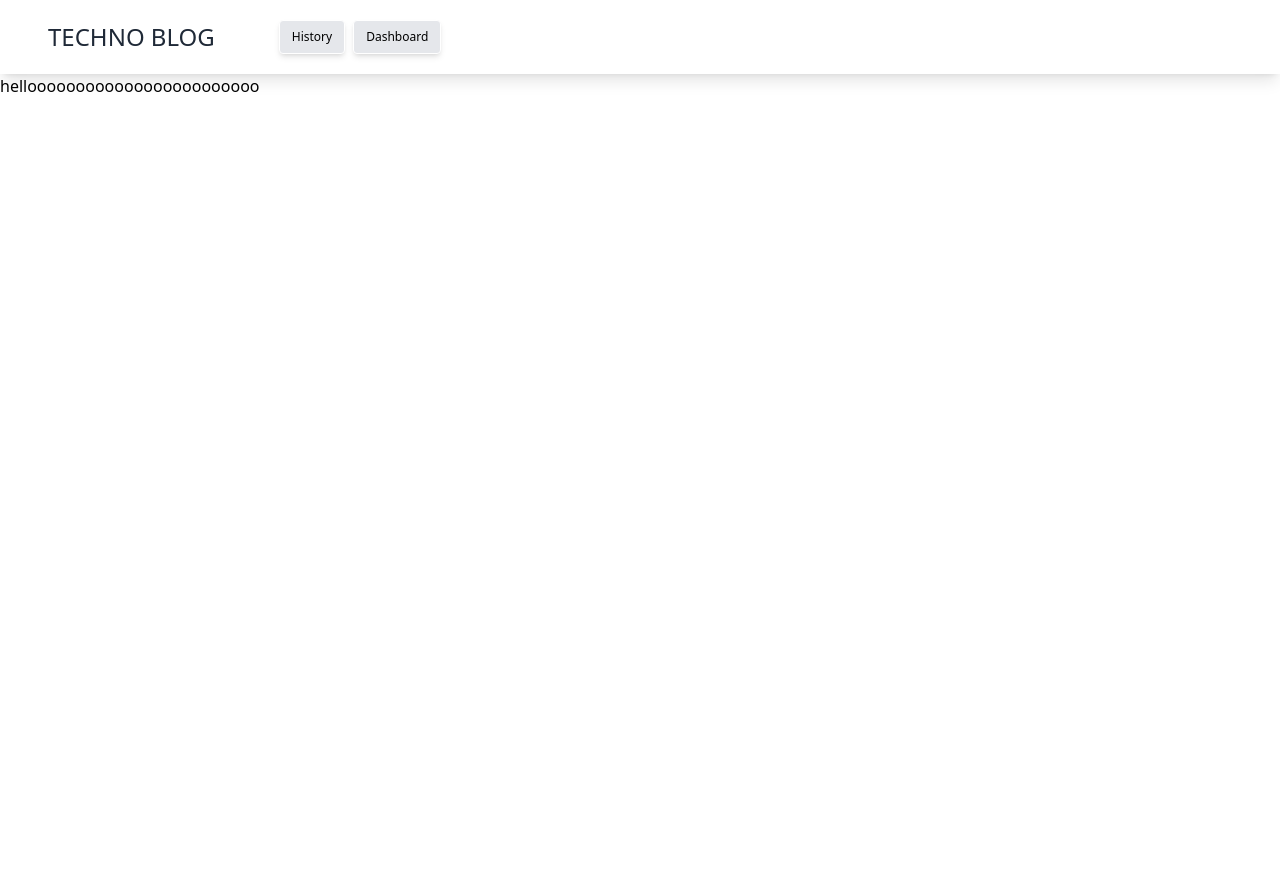
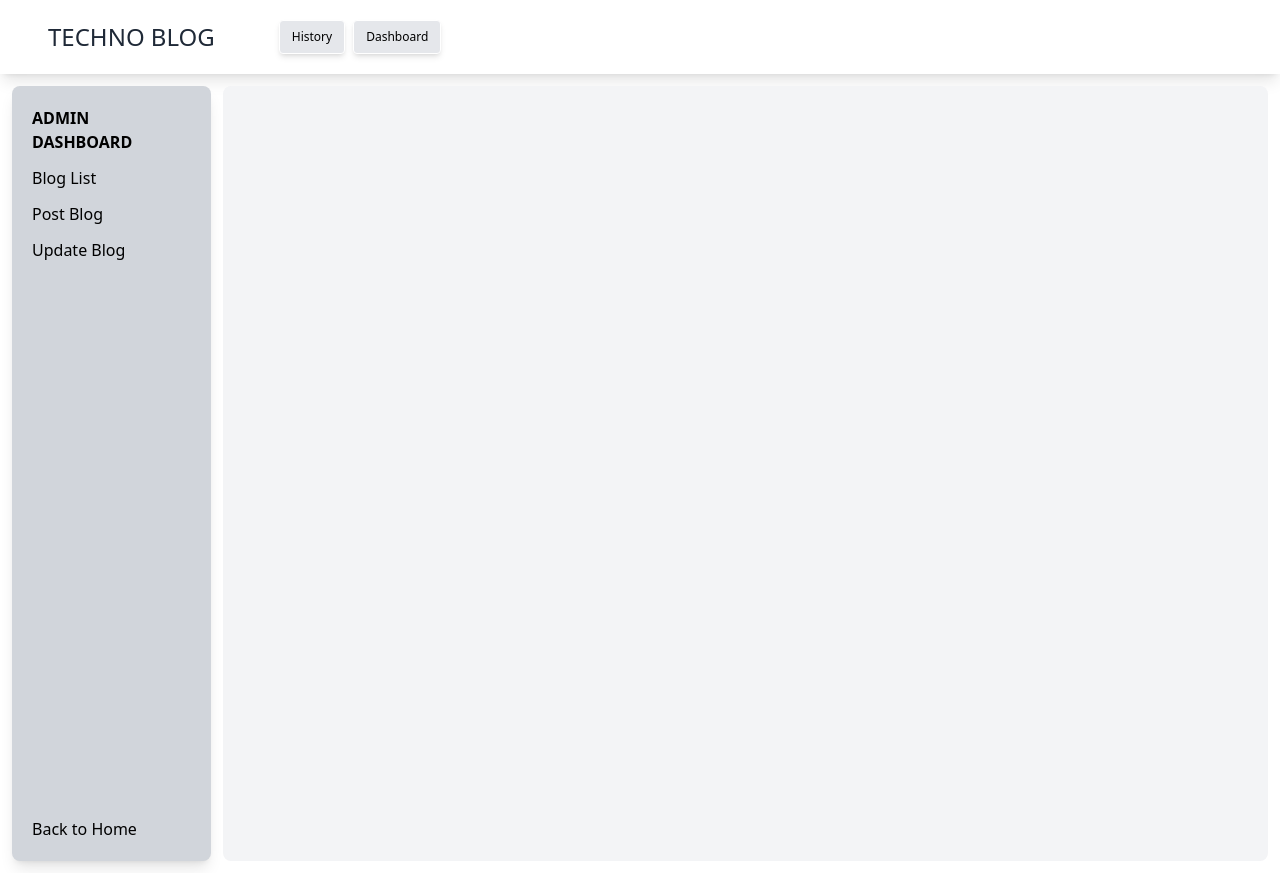
Before and after one commit to Fahadmohammad1/blog-site-redux, a React (Create React App) app: page /dashboard in a window 1280 px wide. Before the commit the page ends 800 px from the top, so only its background shows below. Built offline with nearby package versions, Linux system fonts and the light colour scheme.

Commit message:
dashboard and sidebar addded

```diff
--- a/src/pages/Dashboard/Dashboard.js
+++ b/src/pages/Dashboard/Dashboard.js
@@ -1,9 +1,14 @@
 import React from "react";
+import { Outlet } from "react-router-dom";
+import Sidebar from "./Sidebar";
 
 const Dashboard = () => {
   return (
-    <div>
-      <h1>helloooooooooooooooooooooooo</h1>
+    <div className="grid grid-cols-12 p-3 gap-3 ">
+      <Sidebar />
+      <div className="col-span-10 w-full bg-gray-100 rounded-lg">
+        <Outlet />
+      </div>
     </div>
   );
 };
--- /dev/null
+++ b/src/pages/Dashboard/Sidebar.js
@@ -0,0 +1,26 @@
+import React from "react";
+import { Link } from "react-router-dom";
+
+const Sidebar = () => {
+  return (
+    <div className="col-span-2 bg-gray-300 shadow-lg h-[calc(100vh-25px)] p-5 rounded-lg">
+      <ul className="flex gap-3  flex-col h-full">
+        <li className="font-bold uppercase">Admin Dashboard</li>
+        <li>
+          <Link to="/dashboard">Blog List</Link>
+        </li>
+        <li>
+          <Link to="post-blog">Post Blog</Link>
+        </li>
+        <li>
+          <Link to="update-blog">Update Blog</Link>
+        </li>
+        <li className="mt-auto">
+          <Link to="/"> Back to Home </Link>
+        </li>
+      </ul>
+    </div>
+  );
+};
+
+export default Sidebar;
```
